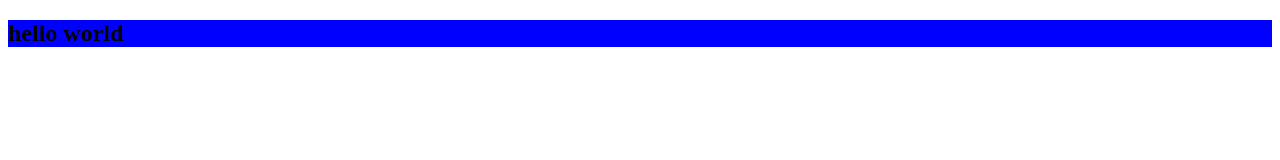
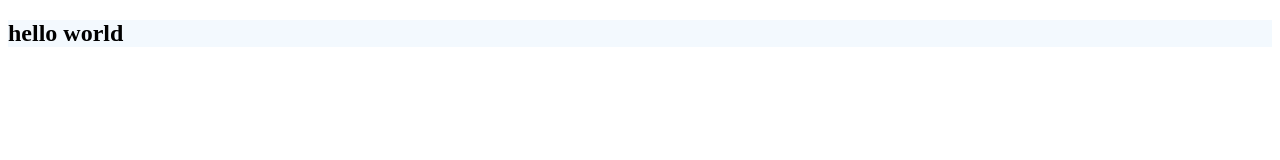
Before and after one commit to disisisid/disisisid.github.io, a plain HTML site: page index.html in a window 1280 px wide. Drawn offline with Linux system fonts and the light colour scheme.

Commit message:
another one

```diff
--- a/style.css
+++ b/style.css
@@ -1,3 +1,3 @@
 h2{
-	background-color: blue;
+	background-color: #f3f9fe;
 }
```
